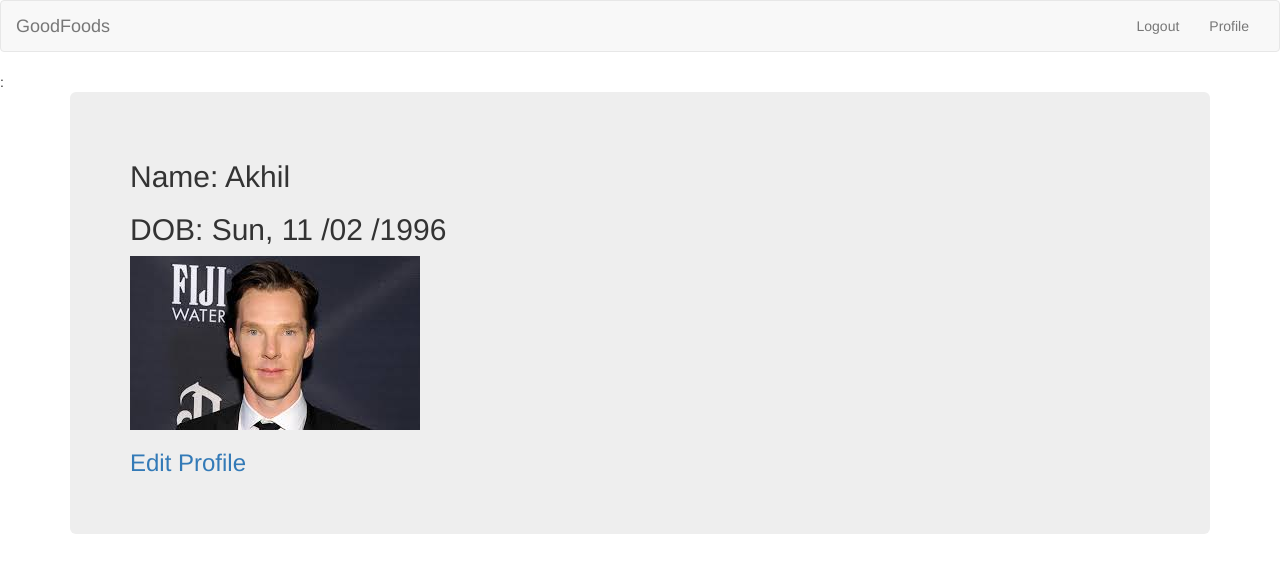
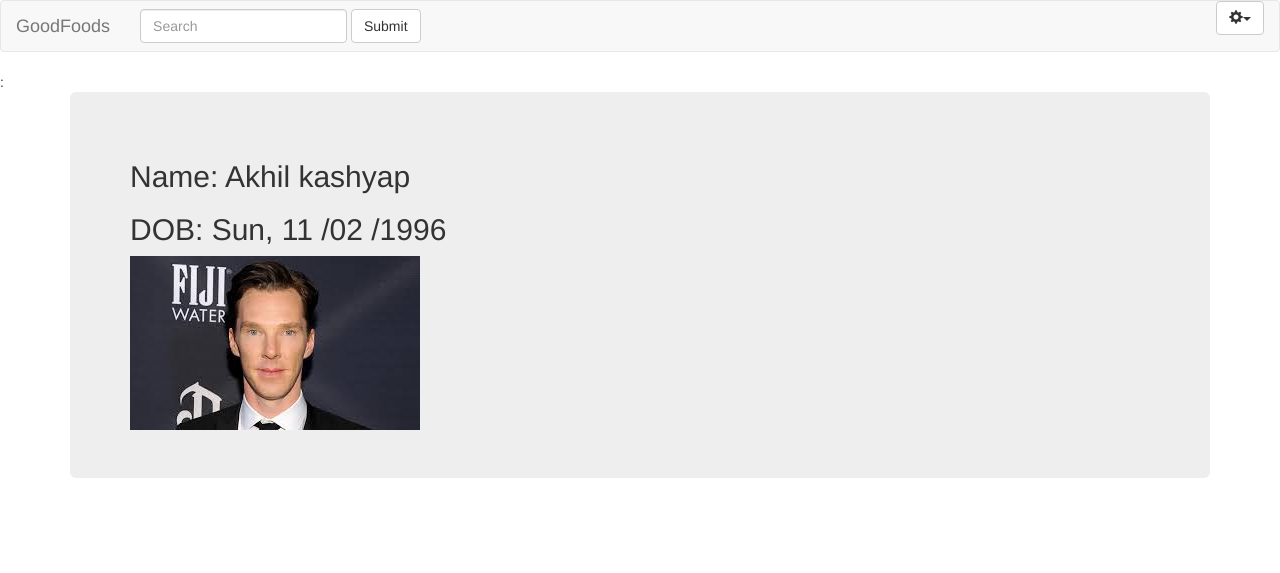
Before and after one commit to piyushnh/foodie, a Django app: a page that uses foodie_network/templates/base.html in a window 1280 px wide. Shown: the top 573 px of the page. Run offline with Django 3.2, Linux system fonts and the light colour scheme; a user stored in the database is signed in; data comes from the database, SQL or seed files in the repository; both versions use the stored data as it was after the commit; parts of the project's set-up code (start-up, migrations or seed data) failed here and were passed over; some libraries are stand-ins or nearby versions.

Commit message:
Implemented user searching

```diff
--- /dev/null
+++ b/foodie_network/apps/search/templates/search/search.html
@@ -0,0 +1,7 @@
+<form class="navbar-form navbar-left" action = "{% url 'search:user_search' %}">
+  <div class="form-group">
+    {% csrf_token %}
+    <input type="text" class="form-control" placeholder="Search" name = "q" required>
+  </div>
+  <button type="submit" class="btn btn-default">Submit</button>
+</form>
--- /dev/null
+++ b/foodie_network/apps/search/urls.py
@@ -0,0 +1,9 @@
+from django.conf.urls import url, include
+from django.conf import settings
+from . import views
+
+app_name = 'search'
+
+urlpatterns = [
+ url(r'^user$',views.user_search, name='user_search'),
+]
--- a/foodie_network/apps/userprofiles/templates/userprofiles/profile.html
+++ /dev/null
@@ -1,21 +0,0 @@
-{% extends "base.html" %}
-
-{% block body_block %}
-
-{% if user.profile.date_of_birth %}
-<div class="jumbotron">
-  <h2>Name: {{user.first_name}}</h2>
-  <h2>DOB: {{user.profile.date_of_birth|date:"D, d /m /Y"}}</h2>
-  <img src="{{user.profile.profile_pic.url}}">
-  <br>
-  <h3><a href="{% url 'userprofiles:profile_form' pk=user.pk%}">Edit Profile</a></h3>
-
-</div>
-
-{% else %}
-<h2><a href="{% url 'userprofiles:profile_form' pk=user.pk%}">Please fill the details</a></h2>
-
-
-{% endif %}
-
-{% endblock %}
--- /dev/null
+++ b/foodie_network/apps/userprofiles/templates/userprofiles/public_profile.html
@@ -0,0 +1,21 @@
+{% extends "base.html" %}
+
+{% block body_block %}
+
+{% if user.profile %}
+<div class="jumbotron">
+  <h2>Name: {{user.first_name}} {{user.last_name}}</h2>
+  {% if  user.profile.date_of_birth%}<h2>DOB: {{user.profile.date_of_birth|date:"D, d /m /Y"}}</h2>{% endif %}
+  {% if user.profile.profile_pic %}<img src="{{user.profile.profile_pic.url}}">{% endif %}
+
+  <br>
+</div>
+
+{% else %}
+<h2>Oops! Nothing to display!</h2>
+
+
+
+{% endif %}
+
+{% endblock %}
--- a/foodie_network/apps/userprofiles/urls.py
+++ b/foodie_network/apps/userprofiles/urls.py
@@ -6,7 +6,8 @@ from . import views
 app_name = 'userprofiles'
 
 urlpatterns = [
-url(r'^details/(?P<pk>\d+)/$', views.ProfileView.as_view(), name = 'profile'),
+url(r'^details/(?P<pk>\d+)/$', views.PublicProfileView.as_view(), name = 'public_profile'),
+url(r'^privdetails/(?P<pk>\d+)/$', views.UserProfileView.as_view(), name = 'user_profile'),
 url(r'^profileform/(?P<pk>\d+)/$', views.update_profile, name='profile_form'),
 ]
 
--- a/foodie_network/apps/userprofiles/views.py
+++ b/foodie_network/apps/userprofiles/views.py
@@ -13,9 +13,13 @@ from .models import Profile
 User = get_user_model()
 
 
-class ProfileView(LoginRequiredMixin, DetailView):
+class PublicProfileView(LoginRequiredMixin,DetailView):
     model = User
-    template_name = 'userprofiles/profile.html'
+    template_name = 'userprofiles/public_profile.html'
+
+class UserProfileView(LoginRequiredMixin,DetailView):
+    model = User
+    template_name = 'userprofiles/user_profile.html'
 
 #Function to update profile
 @login_required
--- a/foodie_network/foodie_network/settings.py
+++ b/foodie_network/foodie_network/settings.py
@@ -131,6 +131,10 @@ USE_TZ = True
 # https://docs.djangoproject.com/en/2.0/howto/static-files/
 
 STATIC_URL = '/static/'
+STATICFILES_DIRS = [
+    os.path.join(BASE_DIR, "static"),
+
+]
 
 
 LOGIN_REDIRECT_URL = '/'
--- a/foodie_network/foodie_network/urls.py
+++ b/foodie_network/foodie_network/urls.py
@@ -25,6 +25,7 @@ urlpatterns = [
     url(r'^$', views.HomeView.as_view(), name='home'),
     url(r'^profiles/', include('apps.userprofiles.urls')),
     url(r'^accounts/', include('apps.custom_account.urls')),
+    url(r'^search/', include('apps.search.urls')),
 ] + static(settings.MEDIA_URL, document_root=settings.MEDIA_ROOT)
 
 if settings.DEBUG:
--- /dev/null
+++ b/foodie_network/static/css/base.css
@@ -0,0 +1,4 @@
+.btn btn-default dropdown-toggle{
+  margin:auto;
+
+}
--- a/foodie_network/templates/base.html
+++ b/foodie_network/templates/base.html
@@ -1,3 +1,5 @@
+{% load staticfiles %}
+
 <!DOCTYPE html>
 <html>
   <head>
@@ -5,12 +7,12 @@
     {% block title %}
        <title>Base</title>
     {% endblock %}
-    <!-- Latest compiled and minified CSS -->
-  <link rel="stylesheet" href="https://maxcdn.bootstrapcdn.com/bootstrap/3.3.7/css/bootstrap.min.css"
-  integrity="sha384-BVYiiSIFeK1dGmJRAkycuHAHRg32OmUcww7on3RYdg4Va+PmSTsz/K68vbdEjh4u" crossorigin="anonymous">
-  <script src="https://maxcdn.bootstrapcdn.com/bootstrap/3.3.7/js/bootstrap.min.js"
-    integrity="sha384-Tc5IQib027qvyjSMfHjOMaLkfuWVxZxUPnCJA7l2mCWNIpG9mGCD8wGNIcPD7Txa" crossorigin="anonymous"></script>
 
+
+  <!-- Latest compiled and minified CSS -->
+<link rel="stylesheet" href="https://maxcdn.bootstrapcdn.com/bootstrap/3.3.7/css/bootstrap.min.css"
+integrity="sha384-BVYiiSIFeK1dGmJRAkycuHAHRg32OmUcww7on3RYdg4Va+PmSTsz/K68vbdEjh4u" crossorigin="anonymous">
+<link rel="stylesheet" href="{% static 'css/base.css'%}">
   </head>
   <body>
 
@@ -27,17 +29,36 @@
     <a class="navbar-brand" href="{% url 'home' %}">GoodFoods</a>
   </div>
 
+  {% if user.is_authenticated %}
+  {%include 'search/search.html'%}
+  {%endif%}
+
   <!-- Collect the nav links, forms, and other content for toggling -->
   <div class="collapse navbar-collapse" id="bs-example-navbar-collapse-1">
 
     <ul class="nav navbar-nav navbar-right">
+
+      <!-- Single button -->
       {% if user.is_authenticated %}
-      <li><a href="{% url 'account_logout' %}">Logout</a></li>
-      <li><a href="{% url 'userprofiles:profile' pk=user.pk %}">Profile</a></li>
+      <div class="btn-group">
+        <button type="button" class="btn btn-default dropdown-toggle" data-toggle="dropdown" aria-haspopup="true" aria-expanded="false">
+          <span class="glyphicon glyphicon-cog" aria-hidden="true"></span><span class="caret"></span>
+        </button>
+        <ul class="dropdown-menu">
+          <li><a href="{% url 'userprofiles:user_profile' pk=user.pk %}">Profile</a></li>
+          <li><a href="{%url 'home'%}">Home</a></li>
+          <!-- <li><a href="#">Something else here</a></li> -->
+          <li role="separator" class="divider"></li>
+          <li><a href="{% url 'account_logout' %}">Logout</a></li>
+        </ul>
+      </div>
+
       {% else %}
       <li><a href="{% url 'account_login' %}">Login</a></li>
       <li><a href="{% url 'account_signup' %}">Signup</a></li>
+
       {% endif %}
+
     </ul>
   </div><!-- /.navbar-collapse -->
 </div><!-- /.container-fluid -->
@@ -49,10 +70,19 @@
    </div>
 
    <div class="container">
+
      {% block content %}
 
      {% endblock %}
    </div>
 
+    <script
+  src="http://code.jquery.com/jquery-3.3.1.min.js"
+  integrity="sha256-FgpCb/KJQlLNfOu91ta32o/NMZxltwRo8QtmkMRdAu8="
+  crossorigin="anonymous"></script>
+   <!-- Latest compiled and minified JavaScript -->
+   <script src="https://maxcdn.bootstrapcdn.com/bootstrap/3.3.7/js/bootstrap.min.js"
+   integrity="sha384-Tc5IQib027qvyjSMfHjOMaLkfuWVxZxUPnCJA7l2mCWNIpG9mGCD8wGNIcPD7Txa" crossorigin="anonymous"></script>
+
   </body>
 </html>
```
Also changed, not shown: foodie_network/apps/search/templates/search/error.html (added, +11 -0 lines), foodie_network/apps/search/templates/search/results.html (added, +17 -0 lines), foodie_network/apps/search/views.py (+12 -0 lines), foodie_network/apps/userprofiles/templates/userprofiles/user_profile.html (added, +17 -0 lines), foodie_network/db.sqlite3, foodie_network/media/userprofiles/profile_pics/akhil.jpeg (added), foodie_network/media/userprofiles/profile_pics/jose.jpeg (added).
